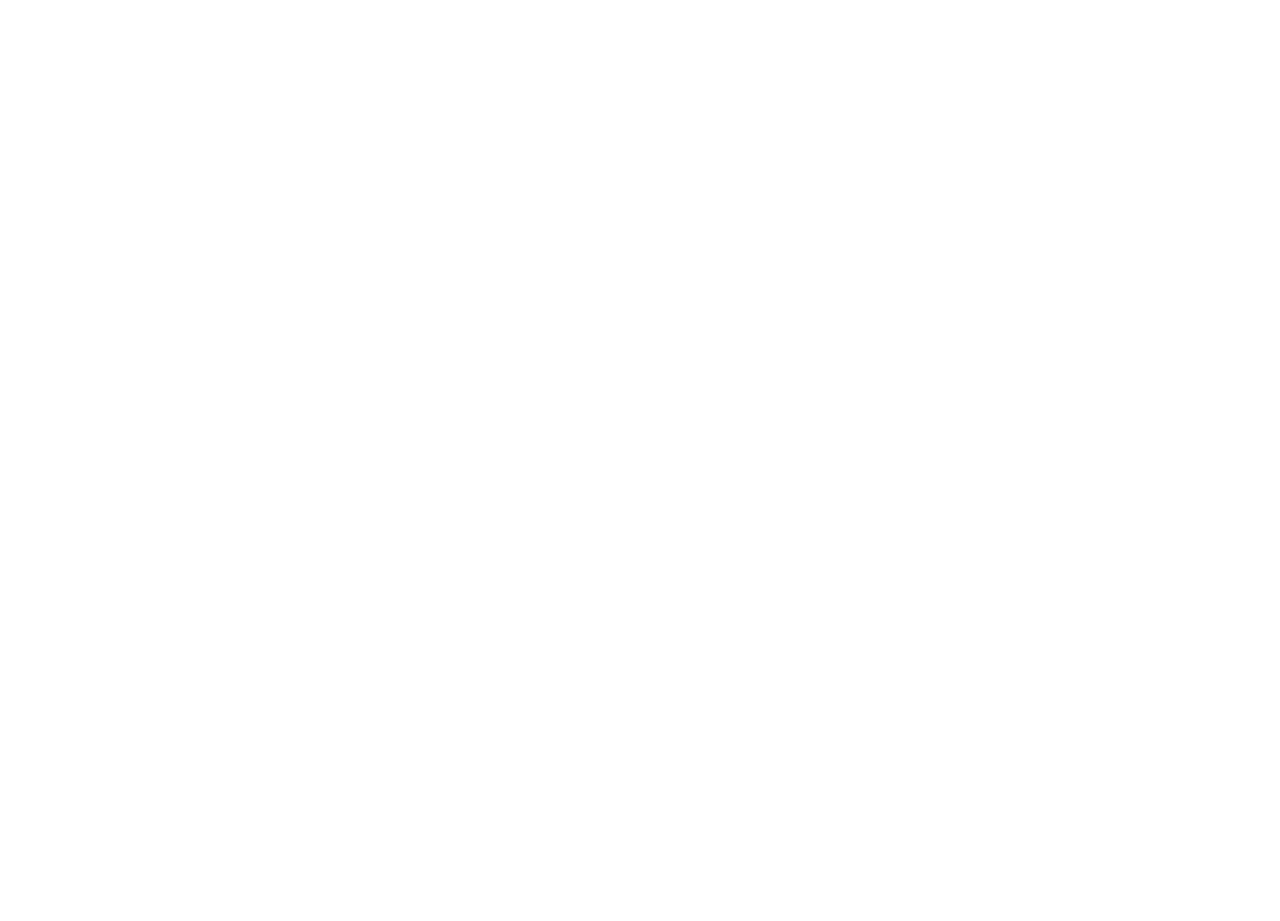
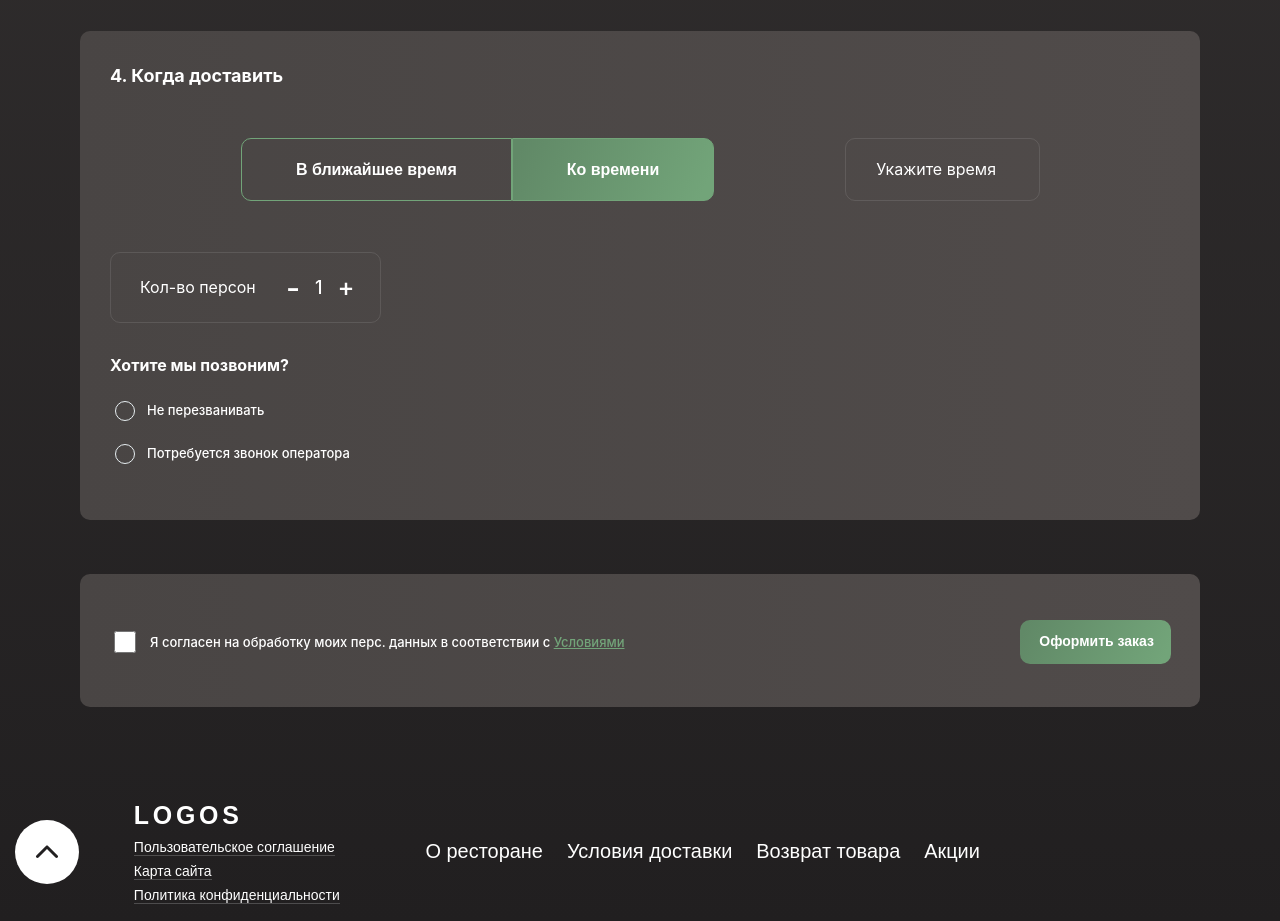
Before and after one commit to yrysNM/Food_Park, a React (Create React App) app: page /orderProcessing in a window 1280 px wide. Shown: the part 1700-2621 px from the top of the page. Before the commit the page ends 1299 px from the top, so only its background shows below. Built offline with nearby package versions, Linux system fonts and the light colour scheme.

Commit message:
order processing component kinda done

```diff
--- a/src/components/app-orderProcessing/AppOrderProcessing.js
+++ b/src/components/app-orderProcessing/AppOrderProcessing.js
@@ -1,4 +1,5 @@
 import { useState } from "react";
+import AppFooter from "../app-footer/App-Footer";
 import clock1 from "../../resources/icons/clock.svg";
 import "./appOrderProcessing.scss";
 
@@ -15,6 +16,8 @@ const AppOrderProcessing = () => {
     }
 
     return (
+        <>
+
             <div className="orderFood">
                 <div className="orderFood__pageRegular">
                     <div className="orderFood__pageRegular_arrow">
@@ -84,7 +87,7 @@ const AppOrderProcessing = () => {
                         <div className="orderFood__headInfo">
                             <div className="orderFood__btns">
                                 <button className="btn btn-form">Доставка</button>
-                            <button className="btn btn-form btn-hidden">Самовывоз</button>
+                                <button className="btn btn-form btn-form_hidden">Самовывоз</button>
                             </div>
 
                             <div className="orderFood__addressTime">
@@ -186,7 +189,125 @@ const AppOrderProcessing = () => {
                         </form>
                     </div>
                 </div>
+
+
+                <div className="orderFood__form">
+                    <div className="orderFood__form_wrapper">
+                        <div className="orderFood__form_headText">
+                            3. Оплатить
                         </div>
+
+                        <div className="orderFood__headInfo ft">
+                            <div className="orderFood__btns">
+                                <button className="btn btn-form btn-form_hidden  brR">Оплата онлайн</button>
+                                <button className="btn btn-form btn-form_hidden brB">Курьеру картой</button>
+                                <button className="btn btn-form brL">Наличными</button>
+                            </div>
+                        </div>
+                        <div className="orderFood_surContainer ft" style={{ marginTop: "36px" }}>
+                            <div className="orderFood_surB">
+                                Сдача с
+                            </div>
+                        </div>
+
+                    </div>
+                </div>
+
+
+                <div className="orderFood__form">
+                    <div className="orderFood__form_wrapper">
+                        <div className="orderFood__form_headText">
+                            4. Когда доставить
+                        </div>
+
+                        <div className="orderFood__headInfo">
+                            <div className="orderFood__btns">
+                                <button className="btn btn-form btn-form_hidden brR">В ближайшее время</button>
+                                <button className="btn btn-form brL">Ко времени</button>
+                            </div>
+
+                            {/* TODO: change to form */}
+                            <div className="orderFood_surContainer surBlock">
+                                <div className="orderFood_surB surP">
+                                    Укажите время
+                                </div>
+                            </div>
+
+                            {/* <form className="form">
+                                <div className="form-w "
+                            </form> */}
+                        </div>
+
+                        <div className="orderFood_surContainer ft">
+                            <div className="orderFood_bg">
+                                <div className="orderFood__surB">
+                                    Кол-во персон
+                                </div>
+                                <div className="orderFood__count">
+                                    <span className="cDown">-</span>
+                                    <span className="cNumber">1</span>
+                                    <span className="cUp" style={{ fontSize: "15px" }}>+</span>
+                                </div>
+                            </div>
+                        </div>
+
+                        <h3 className="orderFood__form_title">Хотите мы позвоним?</h3>
+
+                        <form className="form mt22">
+                            <div className="form-wrapper" style={{ flexDirection: "column", alignItems: "flex-start" }}>
+                                <div className="form-container" style={{ padding: 0, paddingTop: "0rem" }}>
+                                    <label className="form-label radioCon">
+                                        <input
+                                            type="radio"
+                                            name="notCallRadio"
+                                            className={`form-input_radio`}
+                                        />
+                                        <span className="form-label_spanRadio">
+                                            Не перезванивать
+                                        </span>
+                                    </label>
+                                </div>
+
+                                <div className="form-container" style={{ padding: 0, paddingTop: "2rem" }}>
+                                    <label className="form-label radioCon">
+                                        <input
+                                            type="radio"
+                                            name="notCallRadio"
+                                            className={`form-input_radio`}
+                                        />
+                                        <span className="form-label_spanRadio">
+                                            Потребуется звонок оператора
+                                        </span>
+                                    </label>
+                                </div>
+                            </div>
+                        </form>
+                    </div>
+                </div>
+
+                <div className="orderFood__form" style={{ marginBottom: 90, paddingBottom: 31 }}>
+                    <form className="form" style={{ marginTop: 0 }}>
+                        <div className="form-wrapper">
+                            <div className="form-container">
+                                <label className="form-label radioCon">
+                                    <input
+                                        type="checkbox"
+                                        name="userAgree"
+                                        className={`form-input_checkbox`} />
+                                    <span className="form-label_spanCheckBox">
+                                        Я согласен на обработку моих перс. данных в соответствии с <span>Условиями</span>
+                                    </span>
+                                </label>
+                            </div>
+
+                            <button className="btn btn-submit">Оформить заказ</button>
+                        </div>
+                    </form>
+                </div>
+            </div>
+
+            <AppFooter />
+        </>
     );
 }
 
--- a/src/components/app-orderProcessing/appOrderProcessing.scss
+++ b/src/components/app-orderProcessing/appOrderProcessing.scss
@@ -22,8 +22,58 @@
         }
     }
 
-    // &__btns {
-    // }
+    &_surB {
+        padding: 21px 0 21px 30px;
+        background: inherit;
+        width: 20%;
+        border: 1px solid rgba(255, 255, 255, 0.1);
+        border-radius: 10px;
+        font-weight: 400;
+        font-size: 16px;
+        line-height: 19px;
+        cursor: pointer;
+
+        &.surP {
+            padding: 21px 43px 21px 30px;
+            width: auto;
+        }
+    }
+
+    &_surContainer {
+        &.surBlock {
+            display: block;
+            margin-top: 0;
+        }
+    }
+
+    &_bg {
+        padding: 21px 29px 21px 29px;
+        background: inherit;
+        border: 1px solid rgba(255, 255, 255, 0.1);
+        border-radius: 10px;
+        display: flex;
+        align-items: center;
+    }
+
+    &__count {
+        display: flex;
+        align-items: center;
+        margin-left: 33px;
+        font-weight: 500;
+        font-size: 18px;
+        color: #fff;
+
+        .cDown,
+        .cNumber {
+            margin-right: 18px;
+        }
+
+        .cDown,
+        .cUp {
+            transform: scale(1.7);
+            cursor: pointer;
+        }
+    }
 
     &__form {
         margin-top: 54px;
@@ -52,12 +102,16 @@
         }
     }
 
-    &__headInfo {
+    &__headInfo,
+    &_surContainer {
         margin-top: 51px;
         display: flex;
         align-items: center;
         justify-content: space-evenly;
 
+        &.ft {
+            justify-content: flex-start;
+        }
     }
 
     &__addressTime {
--- a/src/styles/blocks/_btn.scss
+++ b/src/styles/blocks/_btn.scss
@@ -49,9 +49,21 @@
         border-radius: 10px 0 0 10px;
         border: 1px solid #72A479;
 
-        &:nth-child(2) {
+        &_hidden {
             border-radius: 0 10px 10px 0;
             background: inherit;
         }
+
+        &.brR {
+            border-radius: 10px 0 0 10px;
+        }
+
+        &.brL {
+            border-radius: 0 10px 10px 0;
+        }
+
+        &.brB {
+            border-radius: 0;
+        }
     }
 }
--- a/src/styles/blocks/_form.scss
+++ b/src/styles/blocks/_form.scss
@@ -79,10 +79,47 @@
             left: 0.1rem;
             font-size: 0.9rem;
         }
+
+        &_checkbox {
+            width: 22px;
+            height: 22px;
+            background: #FFFFFF;
+            border: 1px solid rgba(255, 255, 255, 0.1);
+            border-radius: 3px;
+        }
+
+        &_radio {
+            appearance: none;
+            width: 20px;
+            height: 20px;
+            border: 1px solid #E7EEF1;
+            border-radius: 100%;
+            transform: translateY(-0.075em);
+
+            &::before {
+                content: "";
+                width: 0.85em;
+                height: 0.85em;
+                border-radius: 50%;
+                transform: scale(0);
+                transition: 120ms transform ease-in-out;
+                box-shadow: inset 1em 1em #72A479;
+                border: 1px solid #72A479;
+            }
+
+            &:checked:before {
+                transform: scale(1);
+            }
+        }
     }
 
     &-label {
         position: relative;
+
+        &.radioCon {
+            display: flex;
+            align-items: center;
+        }
 
         &_span {
             position: absolute;
@@ -99,5 +136,31 @@
                 color: #72A479;
             }
         }
+
+        &_spanRadio {
+            font-weight: 500;
+            font-size: 13px;
+            margin-left: 9px;
+            color: #FFFFFF;
+        }
+
+        &_spanCheckBox {
+            font-weight: 500;
+            font-size: 13px;
+            line-height: 15px;
+            color: #FFFFFF;
+            margin-left: 11px;
+
+            span {
+                color: #72A479;
+                text-decoration: underline;
+            }
+        }
     }
 }
+
+input[type="radio"] {
+
+    display: grid;
+    place-content: center;
+}
```
Lines whose indentation alone changed are shown as unchanged.
